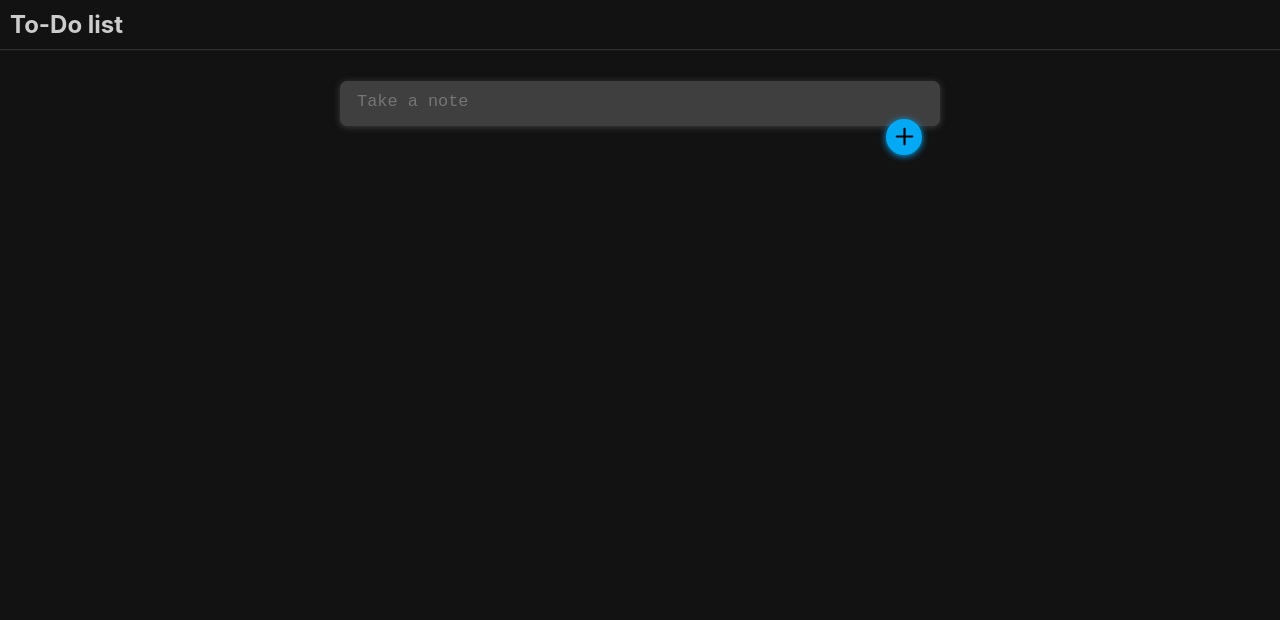
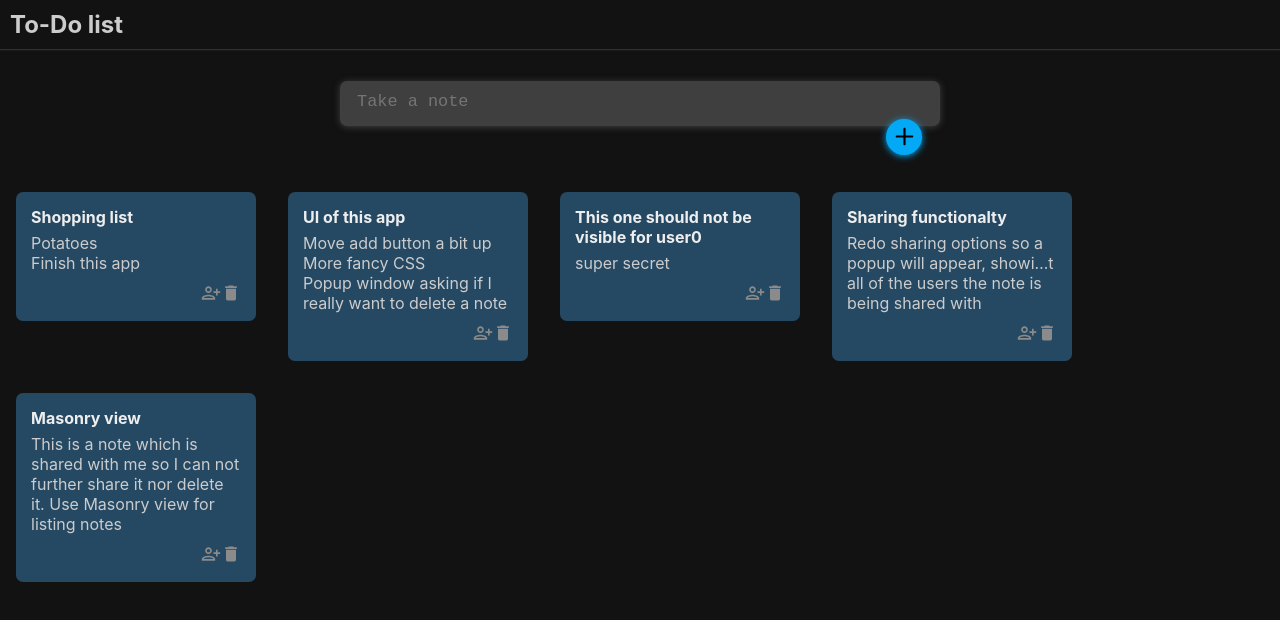
Before and after one commit to tomas-dostal/unicorn-fsy, a React (Create React App) app: page / in a window 1280 px wide. Shown: the top 620 px of the page. Built offline with nearby package versions, Linux system fonts and the light colour scheme.

Commit message:
Add default notes

```diff
--- a/src/App.js
+++ b/src/App.js
@@ -4,11 +4,42 @@ import CreateArea from "./components/CreateArea";
 import Note from "./components/Note";
 import {useState} from "react";
 
-const users = ["user1", "user2", "user3"];
+const users = ["user0", "user1", "user2"];
 const user = users[0];
+const defaultState  = [
+    {
+        title: 'Shopping list ',
+        content: 'Potatoes\nFinish this app\n',
+        sharedWith: [],
+        owner: user,
+    },
+    {
+        title: 'UI of this app',
+        content: 'Move add button a bit up\nMore fancy CSS\nPopup window asking if I really want to delete a note',
+        sharedWith: [users[1]],
+        owner: user,
+    },
+    {
+        title: 'This one should not be visible for user0',
+        content: 'super secret',
+        sharedWith: [],
+        owner: user[1],
+    },
+    {
+        title: 'Sharing functionalty',
+        content: 'Redo sharing options so a popup will appear, showi…t all of the users the note is being shared with\n',
+        sharedWith: [],
+        owner: user
+    },
+    {
+        title: 'Masonry view',
+        content: 'This is a note which is shared with me so I can not further share it nor delete it. Use Masonry view for listing notes',
+        sharedWith: [user],
+        owner: users[2]
+    }]
 
 function App(props) {
-    const [notes, setNotes] = useState([])
+    const [notes, setNotes] = useState(defaultState)
 
     function addNote(newNote) {
 
```
